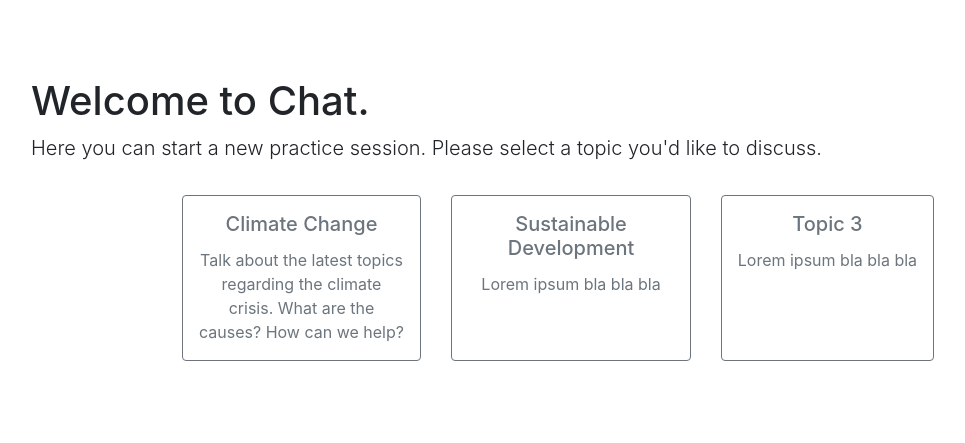
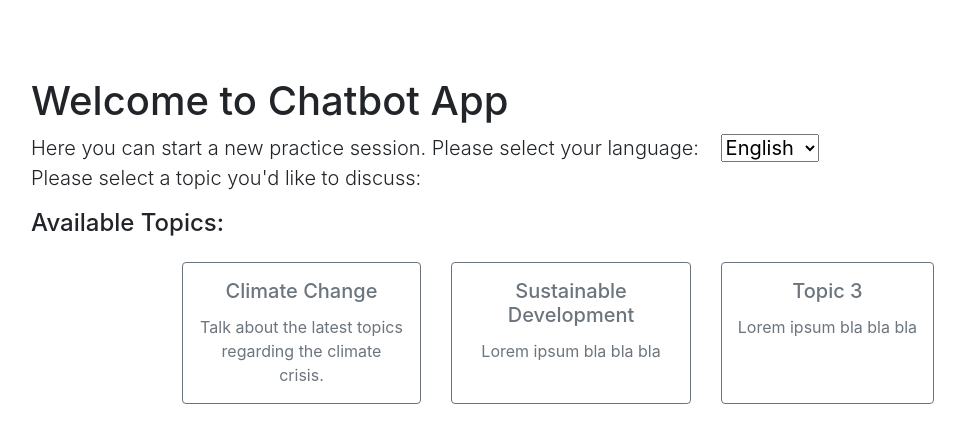
Before and after one commit to meganelisabethfinch/HackCambridgeAtlas, a Flask app: page /chat-topics in a window 1280 px wide. Shown: the part 56-499 px from the top of the page, without its empty margins (69-1034 px from the left). Run offline with Flask 2, Linux system fonts and the light colour scheme; some libraries are stand-ins or nearby versions.

Commit message:
Select lang & chat topic (set via url to chat session)

```diff
--- a/app.py
+++ b/app.py
@@ -14,9 +14,9 @@ app_data = {
     "html_title":   "Practice Chat Session",
     "project_name": "Chatbot App",
     "slogan":       "Bringing the power of conversation to your hands",
-    "keywords":     "chatbot, languages, conversation, learn"
+    "language":     "EN",
+    "topic":        "climate-change"
 }
-
 
 @app.route('/')
 def index():
@@ -26,8 +26,10 @@ def index():
 def chat_topics():
     return render_template('chat-topics.html', app_data=app_data)
 
-@app.route('/chat')
-def chat():
+@app.route('/chat/<string:language>/<string:topic>')
+def chat(language, topic):
+    app_data["language"] = language
+    app_data["topic"] = topic
     return render_template('chat.html', app_data=app_data)
 
 @app.route('/help')
--- a/templates/chat-topics.html
+++ b/templates/chat-topics.html
@@ -1,28 +1,38 @@
 {% extends 'layout.html' %}
 
 {% block body %}
-    <h1>Welcome to Chat.</h1>
+    <h1>Welcome to {{ app_data['name'] }}</h1>
 
     <p class="lead">
-        Here you can start a new practice session. Please select a topic you'd like to discuss.
+        Here you can start a new practice session. Please select your language:
+        <select id="lang-selected" class="form-select-sm ml-3" aria-label="select">
+            <option value="en-GB">English</option>
+            <option value="es-ES">Spanish</option>
+            <option value="fr-FR">French</option>
+        </select>
+        <br>
+        Please select a topic you'd like to discuss:
     </p>
-
+    <h4>Available Topics:</h4>
     <div class="row justify-content-center p-3">
         <!-- topics as cards/buttons -->
         <div class="col-3">
-            <a href="/chat" class="btn btn-outline-secondary p-3" style="height: 100%">
+            <a href="" class="btn btn-outline-secondary p-3" style="height: 100%"
+            onclick="this.href='/chat/'+$('#lang-selected').val()+'/climate-change'">
                 <h5 class="card-title">Climate Change</h5>
-                <p class="card-text">Talk about the latest topics regarding the climate crisis. What are the causes? How can we help?</p>
+                <p class="card-text">Talk about the latest topics regarding the climate crisis.</p>
             </a>
         </div>
         <div class="col-3">
-            <a href="/chat" class="btn btn-outline-secondary p-3" style="height: 100%">
+            <a href="" class="btn btn-outline-secondary p-3" style="height: 100%"
+            onclick="this.href='/chat/'+$('#lang-selected').val()+'/topic-2'">
                 <h5 class="card-title">Sustainable Development</h5>
                 <p class="card-text">Lorem ipsum bla bla bla</p>
             </a>
         </div>
         <div class="col-3">
-            <a href="/chat" class="btn btn-outline-secondary p-3" style="height: 100%">
+            <a href="" class="btn btn-outline-secondary p-3" style="height: 100%"
+            onclick="this.href='/chat/'+$('#lang-selected').val()+'/topic-3'">
                 <h5 class="card-title">Topic 3</h5>
                 <p class="card-text">Lorem ipsum bla bla bla</p>
             </a>
--- a/templates/chat.html
+++ b/templates/chat.html
@@ -1,10 +1,10 @@
 {% extends 'layout.html' %}
 
 {% block body %}
-    <h1>Welcome to Chat.</h1>
+    <h1>Welcome to your chat!</h1>
 
     <p class="lead">
-        Here you can start a new practice session.
+        This is your new practice session in {{ app_data['language'] }}. Your topic of conversation is {{ app_data['topic'] }}.
     </p>
 
     <div id="chatbox" class="jumbotron rounded-3">
```
